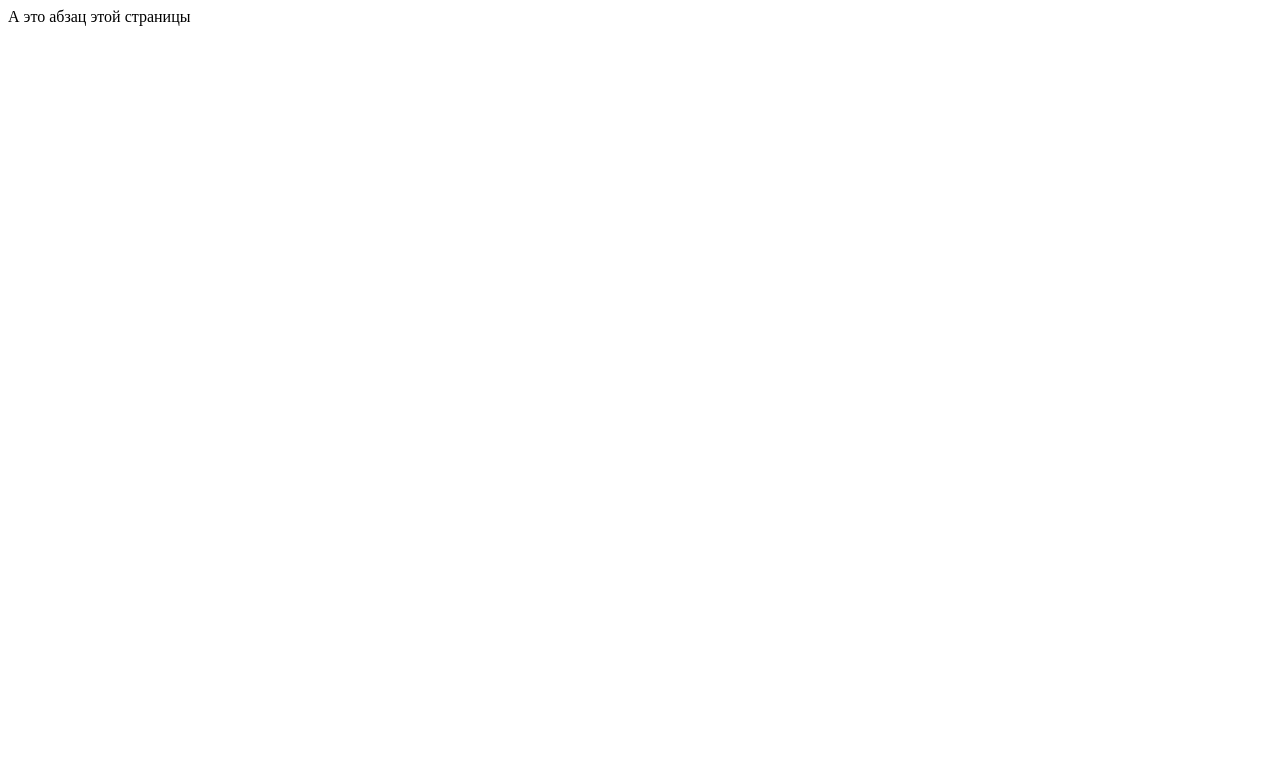
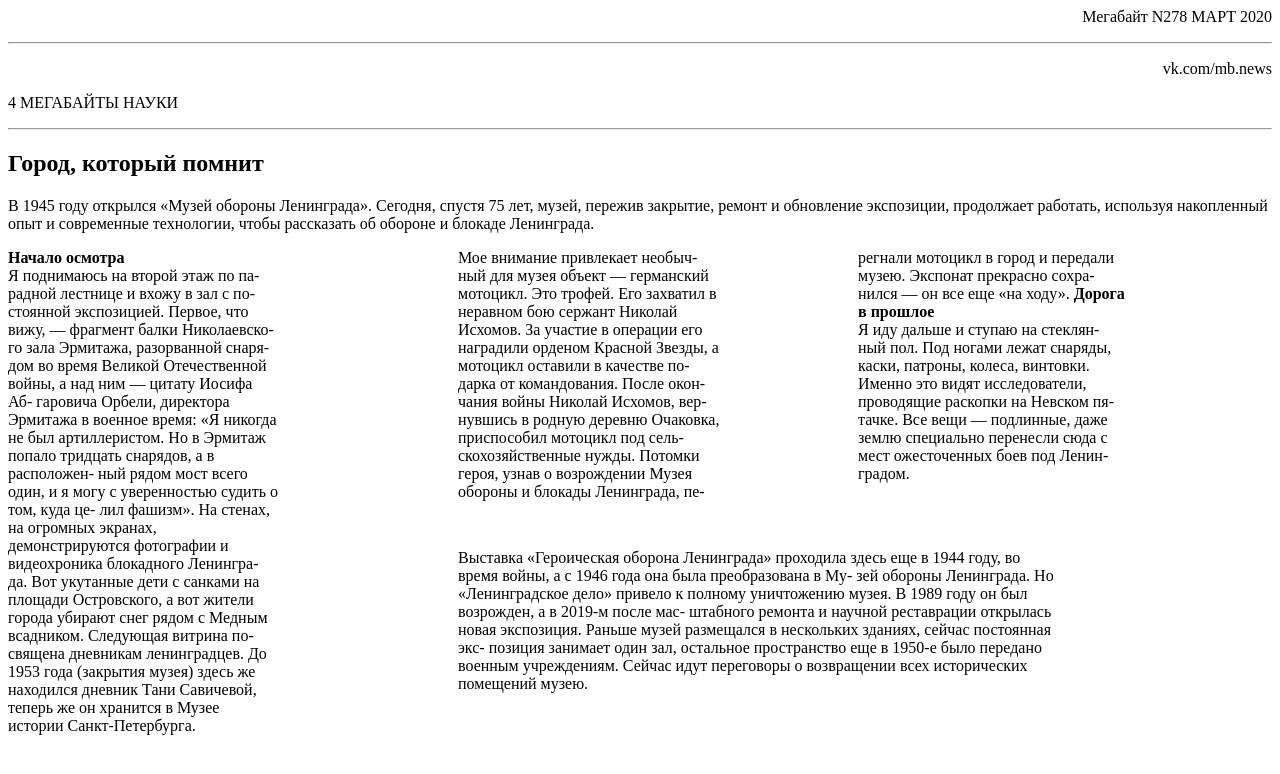
Before and after one commit to WebHeroSchool/tarvikt_project, a plain HTML site: page index.html in a window 1280 px wide. Drawn offline with Linux system fonts and the light colour scheme.

Commit message:
new tekst for gazeta

```diff
--- a/index.html
+++ b/index.html
@@ -1,10 +1,63 @@
 <doctype html>
 <html>
-	<head>
-		<meta charset="UTF-8">
-		<title>Это заголовок веб-страницы</title>
-	</head>
-	<body>
-		<p>А это абзац этой страницы</p>
-	</body>
+  <head>
+    <meta charset="UTF-8">
+        <title>Мегабайт МАРТ 2020</title>
+  </head>
+  <body>
+    <header>
+      <p align="right">Мегабайт N278 МАРТ 2020</p>
+      <hr>
+      <p align="right">vk.com/mb.news</p>
+      <p>4 МЕГАБАЙТЫ НАУКИ</p><hr>
+    </header>
+    <section>
+      <h1>Город, который помнит</h1>
+          <p>В 1945 году открылся «Музей обороны Ленинграда». Сегодня, спустя 75 лет, музей, пережив закрытие, ремонт и обновление экспозиции, продолжает работать, используя накопленный опыт и современные технологии, чтобы рассказать об обороне и блокаде Ленинграда.</p>
+    </section>
+    <section class="column">
+     <style>
+       .column1 {
+        height: 500px; /* Высота блока */
+        width: 270px; /* Ширина блока */
+        float: left;
+        }
+       .column2 {
+         height: 300px; /* Высота блока */
+         width: 270px; /* Ширина блока  */
+         margin-left: 450px;
+         float: center;
+       }
+       .column3 {
+         height: 300px; /* Высота блока */
+         width: 270px; /* Ширина блока float: right;*/
+         margin-top: -300px;
+         margin-left: 850px;
+
+         }
+        .column4 {
+         height: 200px; /* Высота блока */
+         width: 600px; /* Ширина блока float: right;*/
+         margin-left: 450px;
+
+         }
+      </style>
+      <div class="column1">
+      <b>Начало осмотра</b> </br>
+      Я поднимаюсь на второй этаж по па- радной лестнице и вхожу в зал с по- стоянной экспозицией. Первое, что вижу, — фрагмент балки Николаевско- го зала Эрмитажа, разорванной снаря- дом во время Великой Отечественной войны, а над ним — цитату Иосифа Аб- гаровича Орбели, директора Эрмитажа в военное время: «Я никогда не был артиллеристом. Но в Эрмитаж попало тридцать снарядов, а в расположен- ный рядом мост всего один, и я могу с уверенностью судить о том, куда це- лил фашизм». На стенах, на огромных экранах, демонстрируются фотографии и видеохроника блокадного Ленингра- да. Вот укутанные дети с санками на площади Островского, а вот жители города убирают снег рядом с Медным всадником. Следующая витрина по- священа дневникам ленинградцев. До 1953 года (закрытия музея) здесь же находился дневник Тани Савичевой, теперь же он хранится в Музее истории Санкт-Петербурга.
+    </div>
+    <div class="column2">
+      Мое внимание привлекает необыч- ный для музея объект — германский мотоцикл. Это трофей. Его захватил в неравном бою сержант Николай Исхомов. За участие в операции его наградили орденом Красной Звезды, а мотоцикл оставили в качестве по- дарка от командования. После окон- чания войны Николай Исхомов, вер- нувшись в родную деревню Очаковка, приспособил мотоцикл под сель- скохозяйственные нужды. Потомки героя, узнав о возрождении Музея обороны и блокады Ленинграда, пе-
+    </div>
+    <div class="column3">
+      регнали мотоцикл в город и передали музею. Экспонат прекрасно сохра- нился — он все еще «на ходу».
+<b>Дорога в прошлое</b></br>
+Я иду дальше и ступаю на стеклян- ный пол. Под ногами лежат снаряды, каски, патроны, колеса, винтовки. Именно это видят исследователи, проводящие раскопки на Невском пя- тачке. Все вещи — подлинные, даже землю специально перенесли сюда с мест ожесточенных боев под Ленин- градом.
+    </div>
+    <div class="column4">
+      Выставка «Героическая оборона Ленинграда» проходила здесь еще
+в 1944 году, во время войны, а с 1946 года она была преобразована в Му- зей обороны Ленинграда. Но «Ленинградское дело» привело к полному уничтожению музея. В 1989 году он был возрожден, а в 2019-м после мас- штабного ремонта и научной реставрации открылась новая экспозиция. Раньше музей размещался в нескольких зданиях, сейчас постоянная экс- позиция занимает один зал, остальное пространство еще в 1950-е было передано военным учреждениям. Сейчас идут переговоры о возвращении всех исторических помещений музею.
+    </div>
+    </section>
+  </body>
 </html>
```
